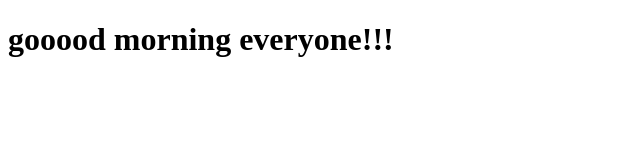
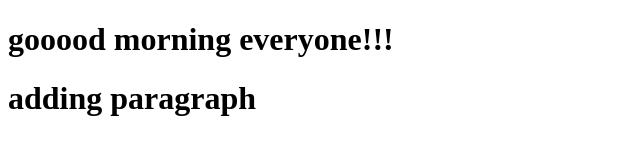
Before and after one commit to YuliyaSim/github, a plain HTML site: page index.html in a window 1280 px wide. Shown: the whole page, without its empty margins (0-640 px from the left). Drawn offline with Linux system fonts and the light colour scheme.

Commit message:
adding paragraph

```diff
--- a/index.html
+++ b/index.html
@@ -6,6 +6,7 @@
 </head>
 <body>
 	<h1>gooood morning everyone!!!</h1>
+	<h1>adding paragraph</h1>
 
 </body>
 </html>
```
